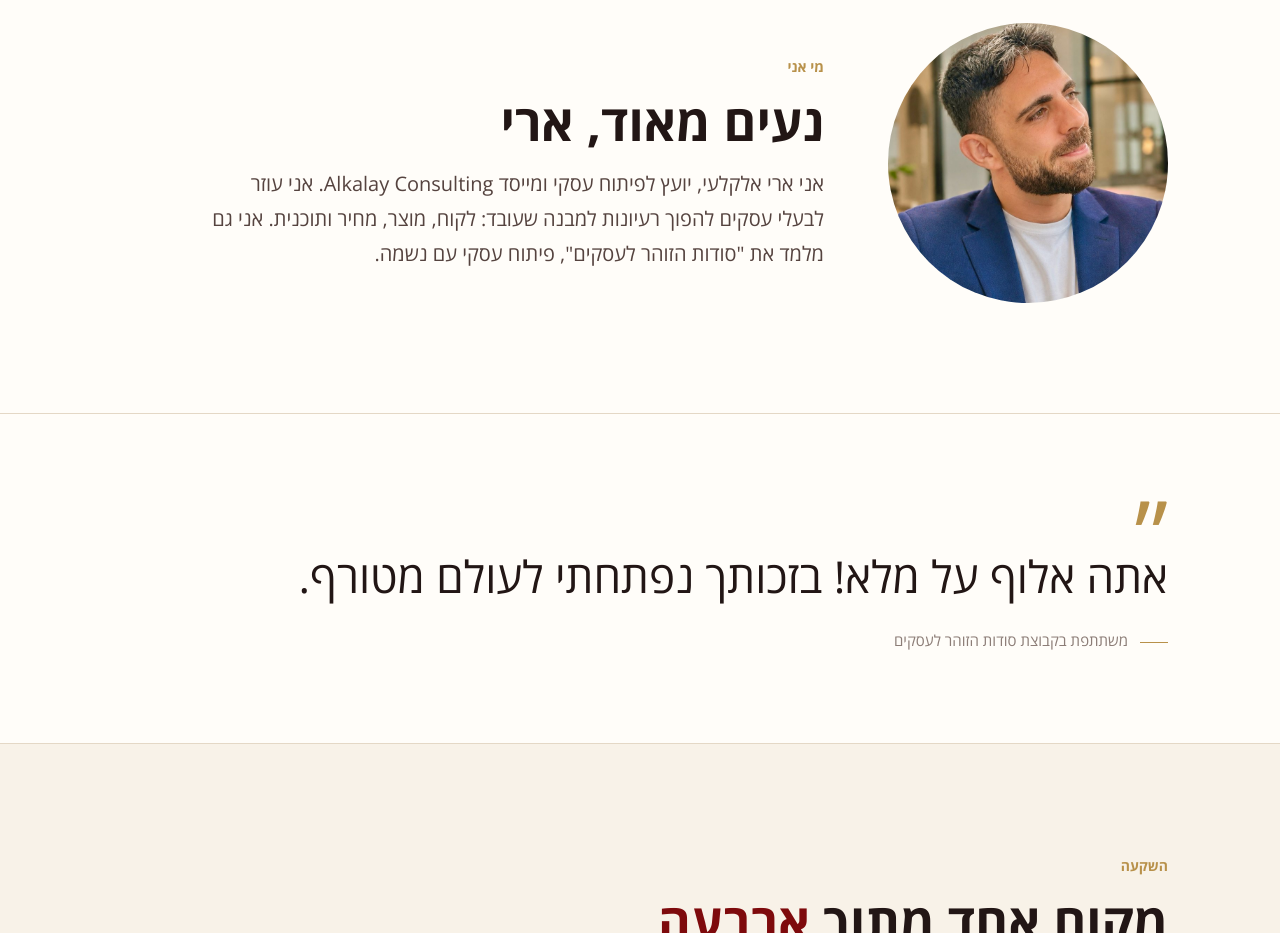
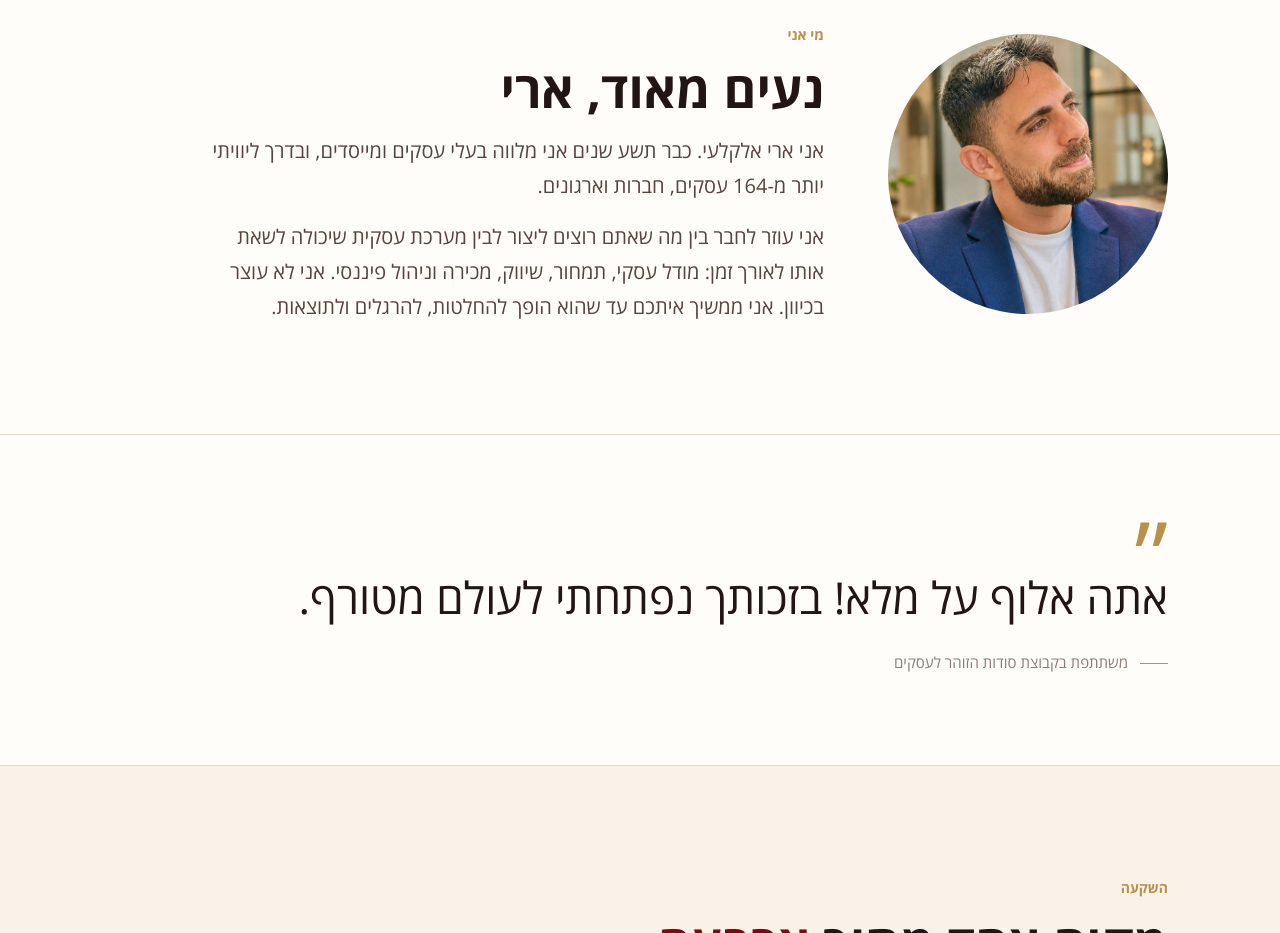
Before and after one commit to arihalkalay-star/puzzle, a plain HTML site: page index.html in a window 1280 px wide. Shown: the part 4140-5073 px from the top of the page. Drawn offline with Linux system fonts and the light colour scheme.

Commit message:
Update bio

```diff
--- a/index.html
+++ b/index.html
@@ -270,7 +270,8 @@ footer img{height:28px;width:auto}
     <div>
       <p class="label">מי אני</p>
       <h2>נעים מאוד, ארי</h2>
-      <p>אני ארי אלקלעי, יועץ לפיתוח עסקי ומייסד Alkalay Consulting. אני עוזר לבעלי עסקים להפוך רעיונות למבנה שעובד: לקוח, מוצר, מחיר ותוכנית. אני גם מלמד את "סודות הזוהר לעסקים", פיתוח עסקי עם נשמה.</p>
+      <p>אני ארי אלקלעי. כבר תשע שנים אני מלווה בעלי עסקים ומייסדים, ובדרך ליוויתי יותר מ-164 עסקים, חברות וארגונים.</p>
+      <p>אני עוזר לחבר בין מה שאתם רוצים ליצור לבין מערכת עסקית שיכולה לשאת אותו לאורך זמן: מודל עסקי, תמחור, שיווק, מכירה וניהול פיננסי. אני לא עוצר בכיוון. אני ממשיך איתכם עד שהוא הופך להחלטות, להרגלים ולתוצאות.</p>
     </div>
   </div>
 </section>
```
